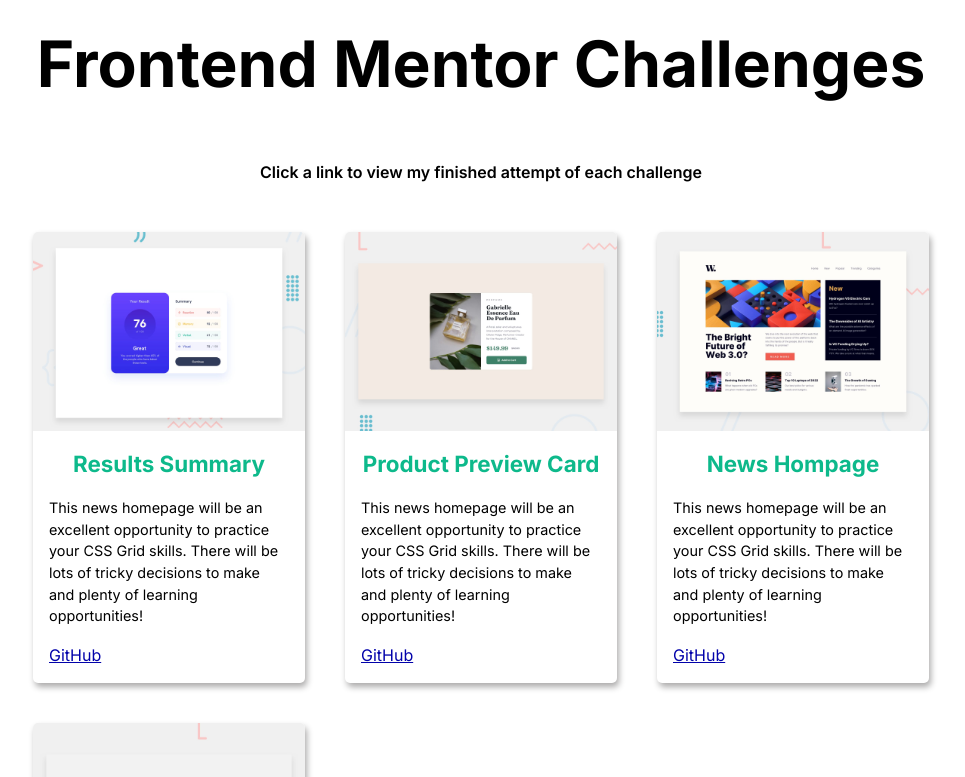
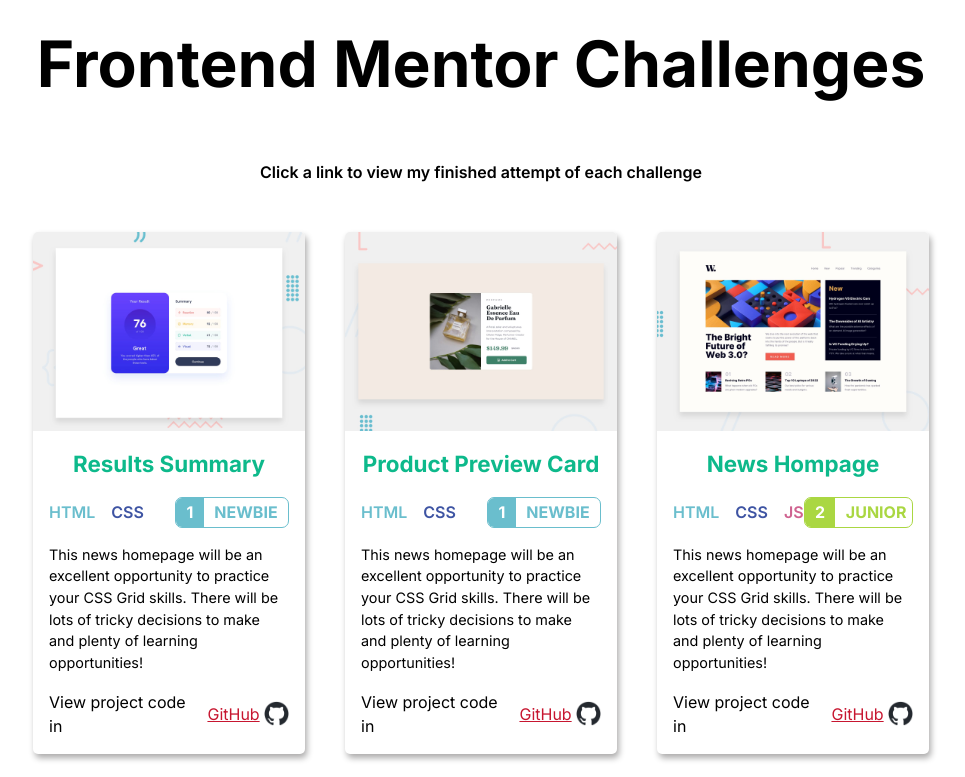
Before and after one commit to DanClubb/frontend-mentor-challenges, a Next.js app: page / in a window 1280 px wide. Shown: the top 777 px of the page, without its empty margins (159-1124 px from the left). Built offline with nearby package versions, Linux system fonts and the light colour scheme.

Commit message:
neatend github link with logo, added skills practiced, add difficulty rating

```diff
--- /dev/null
+++ b/app/challenges.json
@@ -0,0 +1,34 @@
+{
+  "resultsSummary": {
+    "route": "/results-summary",
+    "title": "Results Summary",
+    "skills": ["html", "css"],
+    "difficulty": "newbie",
+    "difficultyNumber": "1",
+    "description": "This news homepage will be an excellent opportunity to practice your CSS Grid skills. There will be lots of tricky decisions to make and plenty of learning opportunities!"
+  },
+  "productPreviewCard": {
+    "route": "/product-preview-card",
+    "title": "Product Preview Card",
+    "skills": ["html", "css"],
+    "difficulty": "newbie",
+    "difficultyNumber": "1",
+    "description": "This news homepage will be an excellent opportunity to practice your CSS Grid skills. There will be lots of tricky decisions to make and plenty of learning opportunities!"
+  },
+  "newsHomepage": {
+    "route": "/news-homepage",
+    "title": "News Hompage",
+    "skills": ["html", "css", "js"],
+    "difficulty": "junior",
+    "difficultyNumber": "2",
+    "description": "This news homepage will be an excellent opportunity to practice your CSS Grid skills. There will be lots of tricky decisions to make and plenty of learning opportunities!"
+  },
+  "columnPreviewCard": {
+    "route": "/3-column-preview-card",
+    "title": "3 Column Preview Card",
+    "skills": ["html", "css"],
+    "difficulty": "newbie",
+    "difficultyNumber": "1",
+    "description": "This news homepage will be an excellent opportunity to practice your CSS Grid skills. There will be lots of tricky decisions to make and plenty of learning opportunities!"
+  }
+}
--- a/app/components/ChallengeCard.js
+++ b/app/components/ChallengeCard.js
@@ -1,17 +1,43 @@
 import Image from "next/image";
 import Link from "next/link";
 import styles from "./styles/challenge-card.module.css";
+import github from "../../public/github-mark.png";
 
-function ChallengeCard({ route, img, title, description }) {
+function ChallengeCard({
+  route,
+  img,
+  title,
+  skills,
+  difficulty,
+  difficultyNumber,
+  description,
+}) {
   return (
     <Link href={route} className={styles.challengeCard}>
       <Image src={img} alt={`${title} preview`} />
       <div className={styles.content}>
         <h2 className={styles.cardTitle}>{title}</h2>
+        <div className={styles.challengeInfo}>
+          <div>
+            {skills.map((skill) => (
+              <span key={skill} className={`${styles[skill]} ${styles.skill}`}>
+                {skill}
+              </span>
+            ))}
+          </div>
+          <div className={`${styles.difficulty} ${styles[difficulty]}`}>
+            <div className={styles.difficultyNumber}>
+              <span>{difficultyNumber}</span>
+            </div>
+            <div>{difficulty}</div>
+          </div>
+        </div>
         <p>{description}</p>
-        <div>
+        <div className={styles.linkText}>
+          View project code in
           <Link href={route} className={styles.link}>
             GitHub
+            <Image src={github} width={25} height={25} alt="github logo" />
           </Link>
         </div>
       </div>
--- a/app/components/styles/challenge-card.module.css
+++ b/app/components/styles/challenge-card.module.css
@@ -26,15 +26,92 @@
   padding: 1rem;
 }
 
+.challengeInfo {
+  display: flex;
+  justify-content: space-between;
+  align-items: center;
+}
+
+.skill {
+  text-transform: uppercase;
+  font-weight: 600;
+}
+
+.html {
+  margin-right: 1rem;
+  color: #6abecd;
+}
+
+.css {
+  margin-right: 1rem;
+  color: #3e54a3;
+}
+
+.js {
+  color: #cf6390;
+}
+
+.difficulty {
+  display: flex;
+  align-items: center;
+  border: currentColor 1px solid;
+  border-radius: 7px;
+  text-transform: uppercase;
+  font-weight: bold;
+  overflow: hidden;
+}
+
+.difficulty div {
+  padding: 0.15rem 0.65rem;
+}
+
+.difficultyNumber {
+  background-color: currentColor;
+}
+
+.difficulty span {
+  color: white;
+}
+
+.newbie {
+  color: #6abecd;
+}
+
+.junior {
+  color: #aad742;
+}
+
 .challengeCard p {
   font-size: 0.9rem;
 }
 
+.linkText {
+  display: flex;
+  align-items: center;
+  gap: 0.3rem;
+}
+
 .link {
-  color: rgb(2, 2, 170);
+  display: flex;
+  align-items: center;
+  gap: 0.3rem;
+  color: #c71630;
   text-decoration: underline;
 }
 
 .link:hover {
-  color: blue;
+  color: #ed2c49;
 }
+
+@media (max-width: 508px) {
+  .skill,
+  .difficulty,
+  .linkText {
+    font-size: 0.8rem;
+  }
+
+  .html,
+  .css {
+    margin-right: 0.5rem;
+  }
+}
--- a/app/page.js
+++ b/app/page.js
@@ -1,37 +1,7 @@
 import ChallengeCard from "./components/ChallengeCard";
+import challenges from "./challenges.json";
 import CHALLENGE_PREVIEWS from "@/public/challenge-previews/challengePreviews";
 import styles from "./homepage.module.css";
-
-const challenges = {
-  resultsSummary: {
-    route: "/results-summary",
-    img: CHALLENGE_PREVIEWS.resultsSummary,
-    title: "Results Summary",
-    description:
-      "This news homepage will be an excellent opportunity to practice your CSS Grid skills. There will be lots of tricky decisions to make and plenty of learning opportunities!",
-  },
-  productPreviewCard: {
-    route: "/product-preview-card",
-    img: CHALLENGE_PREVIEWS.productPreviewCard,
-    title: "Product Preview Card",
-    description:
-      "This news homepage will be an excellent opportunity to practice your CSS Grid skills. There will be lots of tricky decisions to make and plenty of learning opportunities!",
-  },
-  newsHomepage: {
-    route: "/news-homepage",
-    img: CHALLENGE_PREVIEWS.newsHomepage,
-    title: "News Hompage",
-    description:
-      "This news homepage will be an excellent opportunity to practice your CSS Grid skills. There will be lots of tricky decisions to make and plenty of learning opportunities!",
-  },
-  columnPreviewCard: {
-    route: "/3-column-preview-card",
-    img: CHALLENGE_PREVIEWS.columnPreviewCard,
-    title: "3 Column Preview Card",
-    description:
-      "This news homepage will be an excellent opportunity to practice your CSS Grid skills. There will be lots of tricky decisions to make and plenty of learning opportunities!",
-  },
-};
 
 export default function Home() {
   return (
@@ -44,8 +14,11 @@ export default function Home() {
         {Object.keys(challenges).map((challenge) => (
           <ChallengeCard
             route={challenges[challenge].route}
-            img={challenges[challenge].img}
+            img={CHALLENGE_PREVIEWS[challenge]}
             title={challenges[challenge].title}
+            skills={challenges[challenge].skills}
+            difficulty={challenges[challenge].difficulty}
+            difficultyNumber={challenges[challenge].difficultyNumber}
             description={challenges[challenge].description}
             key={challenge}
           />
```
Also changed, not shown: public/github-mark.png (added).
